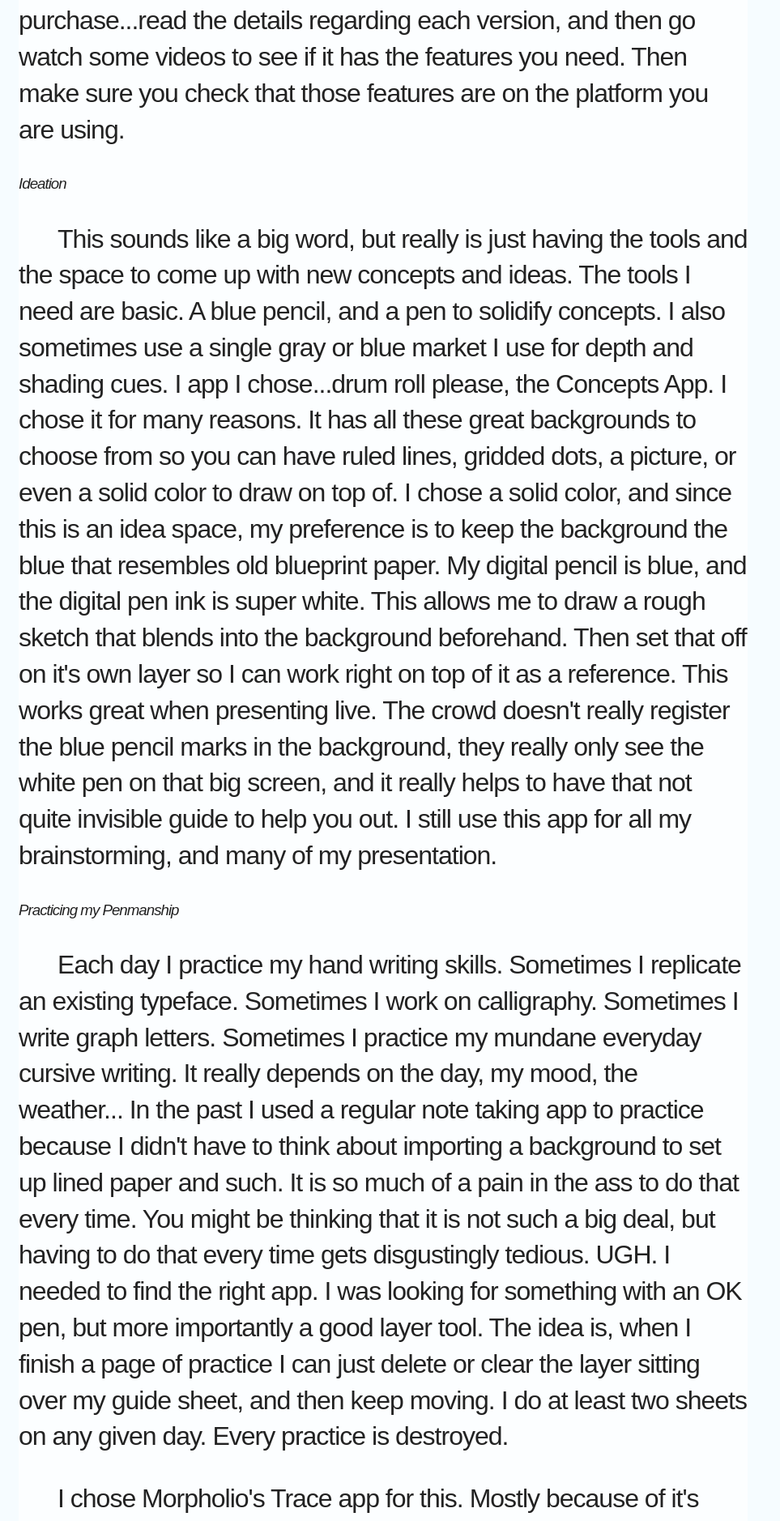
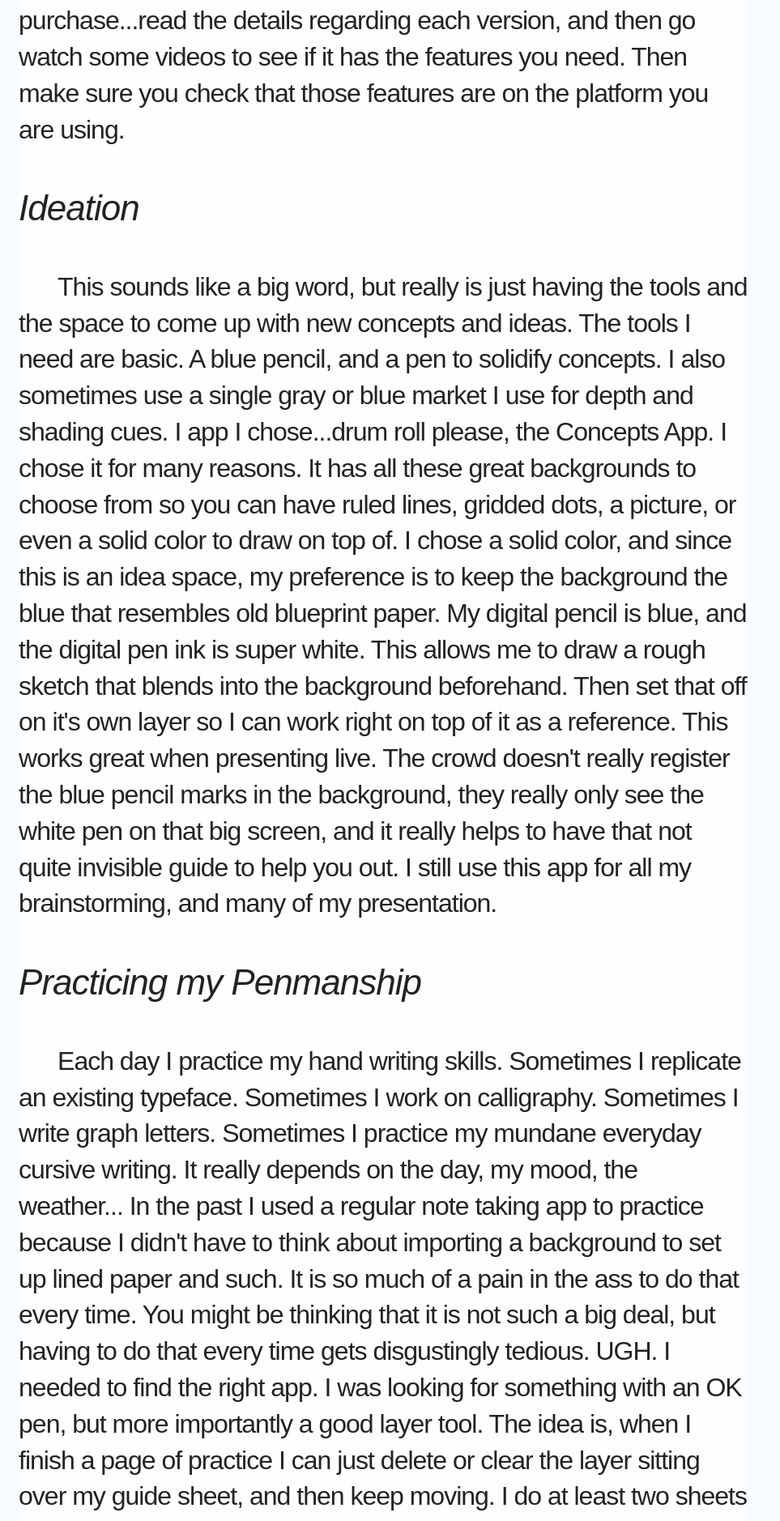
Before and after one commit to ianvanhoof/ianvanhoof.github.io, a Jekyll site: the page built from _posts/2019-05-06-afternoon.html, in a window 1280 px wide. Shown: the part 3030-4908 px from the top of the page at 81% size, without its empty margins (0-963 px from the left). Built offline with Jekyll 4.4.1, drawn with Linux system fonts in a browser that asks for light colours; some web fonts are replaced.

Commit message:
- I honestly thought I had already adjusted these styles.

```diff
--- a/assets/main-ian.scss
+++ b/assets/main-ian.scss
@@ -181,6 +181,12 @@ h1{
 h2{
     margin: 1rem 0 .5rem 0;
     font-size: 3.75rem;
+}
+h3{
+    font-size: 2.75rem;
+}
+h4{
+    font-size:.175rem;
 }
 @-webkit-keyframes FADE-TO-BLACK {
   0%   { color: white;}
```
